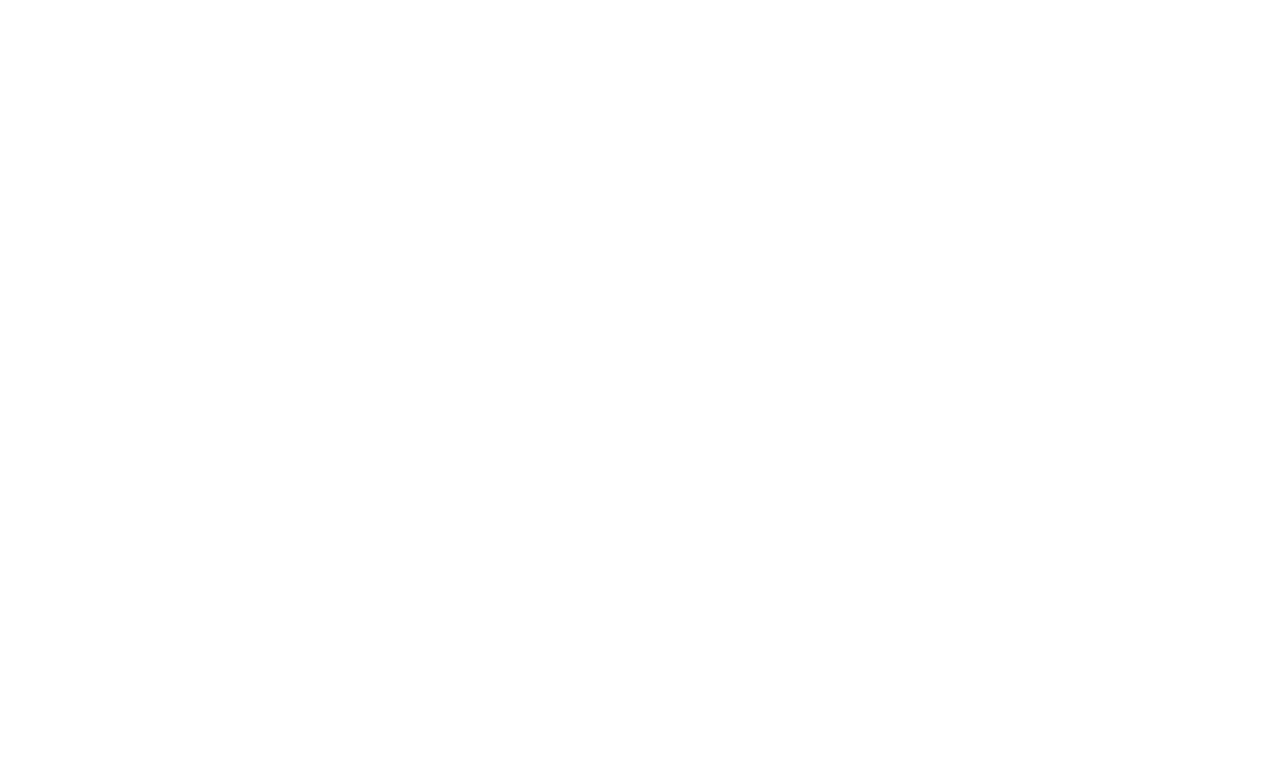
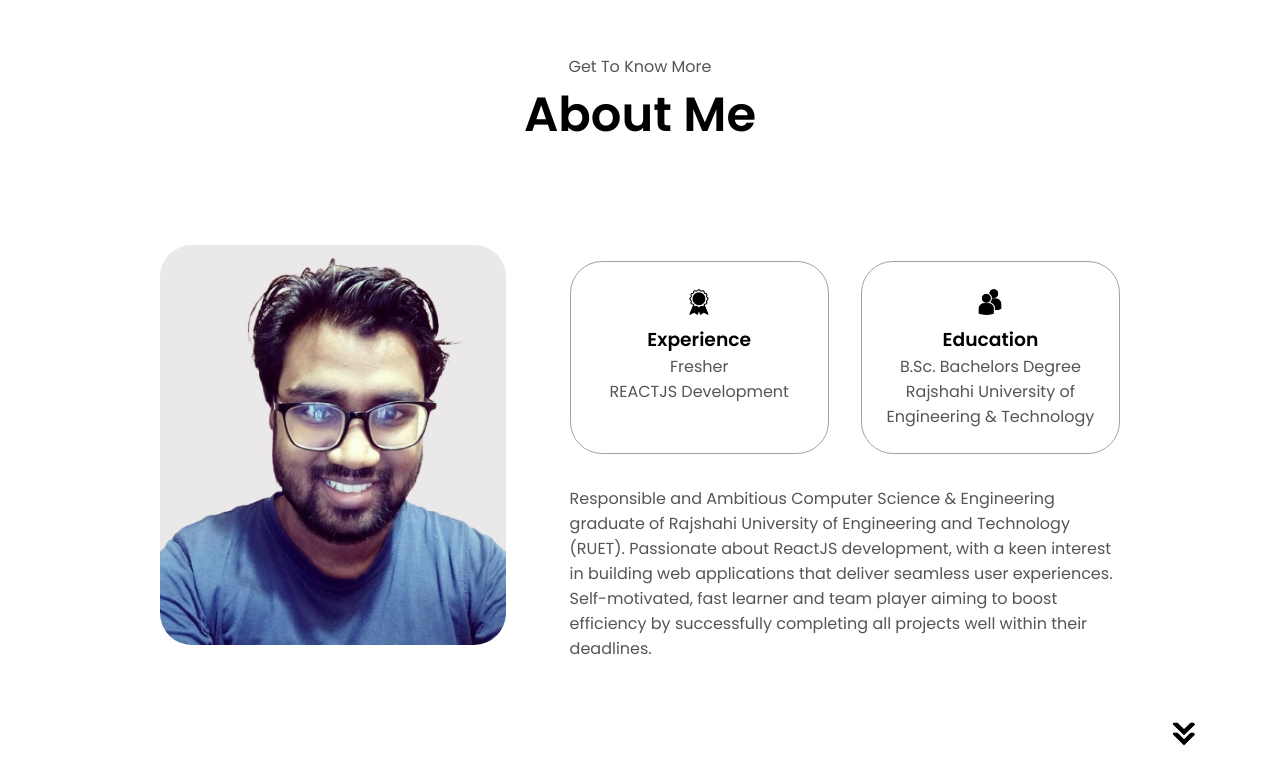
Before and after one commit to Nibaron/portfolio, a React (Create React App) app: page / in a window 1280 px wide. Shown: the part 874-1658 px from the top of the page. Before the commit the page ends 896 px from the top, so only its background shows below. Built offline with nearby package versions, Linux system fonts and the light colour scheme.

Commit message:
hero and about completed

```diff
--- a/src/App.js
+++ b/src/App.js
@@ -2,12 +2,14 @@
 import "./mediaquries.css";
 import Navbar from "./Navbar";
 import Hero from "./Hero";
+import About from "./about";
 
 function App() {
   return (
     <>
       <Navbar/>
       <Hero/>
+      <About/>
     </>
   );
 }
--- a/src/Hero.js
+++ b/src/Hero.js
@@ -3,26 +3,24 @@
 import linkedinIcon from '../src/assets/linkedin.png';
 import githubIcon from '../src/assets/github.png';
 import leetcodeIcon from '../src/assets/leetcode.png';
+import resumePdf from '../src/assets/NIBARON-RUET.pdf';
 
 const Hero = () => {
-    const openResume = () => {
-        window.open('/src/assets/resume-example.pdf');
-    };
 
     const goToContact = () => {
         window.location.href = './#contact';
     };
 
     const openLinkedIn = () => {
-        window.location.href = 'https://linkedin.com/';
+        window.open('https://www.linkedin.com/in/nibaron-ruet/');
     };
 
     const openGitHub = () => {
-        window.location.href = 'https://github.com/';
+        window.open('https://github.com/Nibaron');
     };
 
     const openLeetcode = () => {
-        window.location.href = 'https://github.com/';
+        window.open('https://leetcode.com/Nibaron_RUET/');
     };
 
     return (
@@ -30,17 +28,21 @@
             <div className="section__pic-container">
                 <img
                     src={developerPic}
-                    alt="John Doe profile picture"
+                    alt="profile picture"
                 />
             </div>
             <div className="section__text">
                 <p className="section__text__p1">Hello, I'm</p>
-                <h1 className="title">Nibaron Kumar Das</h1>
+                <h1 className="title">  Nibaron Kumar Das</h1>
                 <p className="section__text__p2">Frontend Developer</p>
                 <div className="btn-container">
-                    <button className="btn btn-color-2" onClick={openResume}>
+                <a
+                        href={resumePdf}
+                        className="btn btn-color-2"
+                        download="Nibaron_Kumar_Das_Resume.pdf"
+                    >
                         Download CV
-                    </button>
+                    </a>
                     <button className="btn btn-color-1" onClick={goToContact}>
                         Contact Info
                     </button>
--- /dev/null
+++ b/src/about.js
@@ -0,0 +1,75 @@
+import React from 'react';
+import aboutPic from '../src/assets/pp.jpg';
+import experiencePic from "./assets/experience.png";
+import educationPic from "./assets/education.png";
+import arrowPic from "./assets/arrow.png";
+
+const About = () => {
+    const gotoExperienceSection = () => {
+        window.location.href = './#experience';
+    };
+    return (
+        <section id="about">
+            <p className="section__text__p1">Get To Know More</p>
+            <h1 className="title">About Me</h1>
+            <div className="section-container">
+                <div className="section__pic-container">
+                    <img
+                        src={aboutPic}
+                        alt="Profile picture"
+                        className="about-pic"
+                    />
+                </div>
+                <div className="about-details-container">
+                    <div className="about-containers">
+                        <div className="details-container">
+                            <img
+                                src={experiencePic}
+                                alt="Experience icon"
+                                className="icon"
+                            />
+                            <h3>Experience</h3>
+                            <p>
+                                Fresher <br />
+                                REACTJS Development
+                            </p>
+                        </div>
+                        <div className="details-container">
+                            <img
+                                src={educationPic}
+                                alt="Education icon"
+                                className="icon"
+                            />
+                            <h3>Education</h3>
+                            <p>
+                                B.Sc. Bachelors Degree
+                                <br />
+                                Rajshahi University of Engineering & Technology
+                            </p>
+                        </div>
+                    </div>
+                    <div className="text-container">
+                        <p>
+                            Responsible and Ambitious Computer Science &
+                            Engineering graduate of Rajshahi University of
+                            Engineering and Technology (RUET). Passionate about
+                            ReactJS development, with a keen interest in
+                            building web applications that deliver seamless user
+                            experiences. Self-motivated, fast learner and team
+                            player aiming to boost efficiency by successfully
+                            completing all projects well within their deadlines.
+                        </p>
+                    </div>
+                </div>
+            </div>
+            <img
+                src={arrowPic}
+                alt="Arrow icon"
+                className="icon arrow"
+                onclick={gotoExperienceSection}
+            />
+        </section>
+    );
+}
+
+export default About;
```
Also changed, not shown: 1 other file (tests, documents, lock files or other folders).
